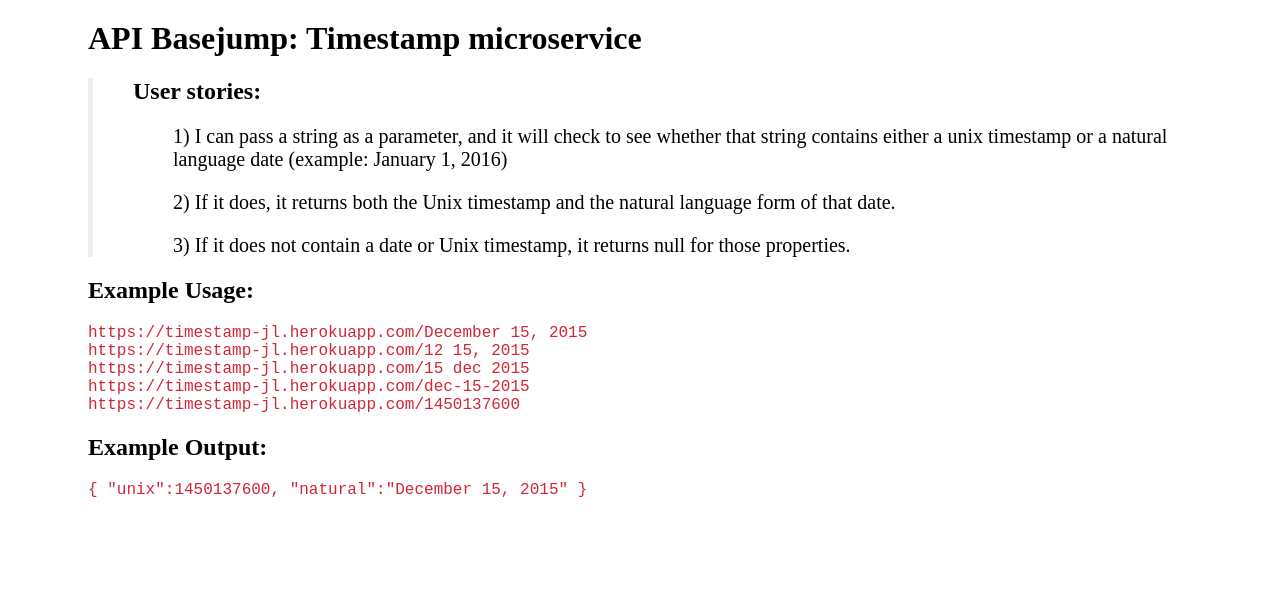
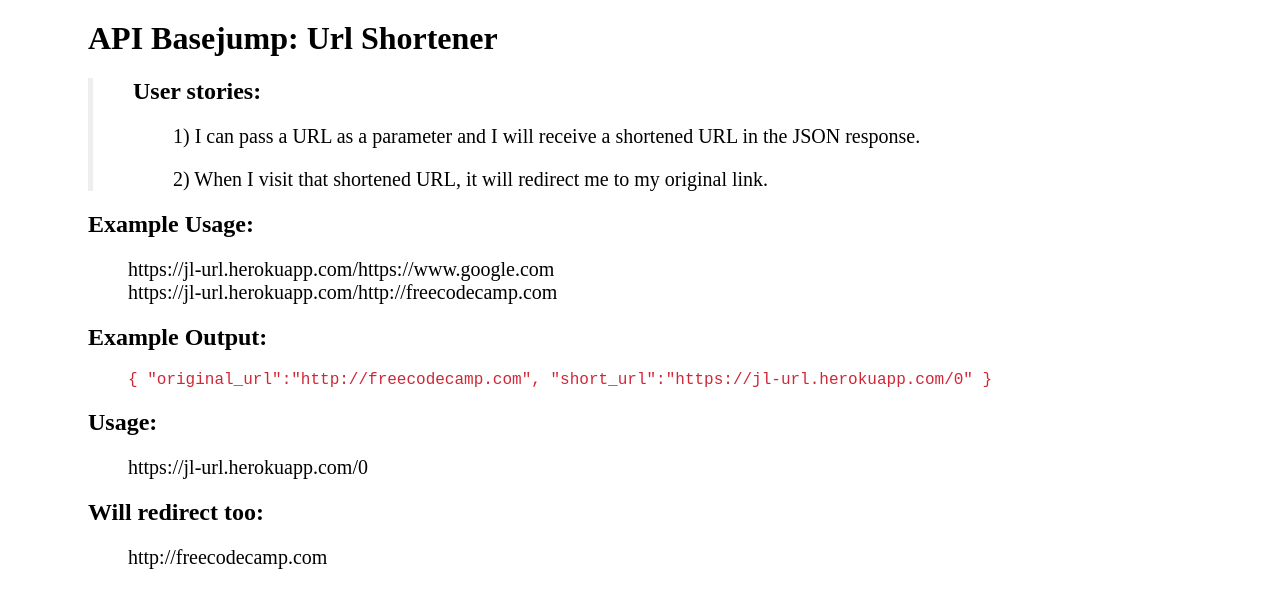
Before and after one commit to JohnL3/urlshortener, a website: page public/index.html in a window 1280 px wide. Drawn offline with Linux system fonts and the light colour scheme.

Commit message:
updateing changes

```diff
--- a/public/index.html
+++ b/public/index.html
@@ -2,35 +2,31 @@
 <head>
 		<meta charset="utf-8">
         <meta name="viewport" content="width=device-width">
-        <title>TimeStamp</title>
+        <title>Url Shortener</title>
         <link href="main.css" rel="stylesheet" type="text/css" />
 		<link rel="icon" type="image/png" href="./favicon/favicon-16x16.png" sizes="16x16" />
 </head>
 
 <body>
     <div class="header">
-<h1>API Basejump: Timestamp microservice</h1>
+<h1>API Basejump: Url Shortener</h1>
     </div>
     <div class="main">
     <h2> User stories:</h2>
-<p>1) I can pass a string as a parameter, and it will check to see whether that string contains either a unix timestamp or a natural language date (example: January 1, 2016)</p>
-<p>2) If it does, it returns both the Unix timestamp and the natural language form of that date.</p>
-<p>3) If it does not contain a date or Unix timestamp, it returns null for those properties.</p>
+<p>1) I can pass a URL as a parameter and I will receive a shortened URL in the JSON response.</p>
+<p>2) When I visit that shortened URL, it will redirect me to my original link.</p>
+
     </div>
 <div class="footer">
     <h2>Example Usage:</h2>
-    <code>https://timestamp-jl.herokuapp.com/December 15, 2015</code><br>
-    <code>https://timestamp-jl.herokuapp.com/12 15, 2015</code><br>
-    <code>https://timestamp-jl.herokuapp.com/15 dec 2015</code><br>
-    <code>https://timestamp-jl.herokuapp.com/dec-15-2015</code><br>
-    <code>https://timestamp-jl.herokuapp.com/1450137600</code><br>
+    <span>https://jl-url.herokuapp.com/https://www.google.com</span><br>
+    <span>https://jl-url.herokuapp.com/http://freecodecamp.com</span>
     <h2>Example Output:</h2>
-      <code>
-                {
-                  "unix":1450137600,
-                  "natural":"December 15, 2015"
-                }
-        </code>
+ <code>{ "original_url":"http://freecodecamp.com", "short_url":"https://jl-url.herokuapp.com/0" }</code><br>
+ <h2>Usage:</h2>
+  <span>https://jl-url.herokuapp.com/0</span><br>
+  <h2>Will redirect too:</h2>
+  <span>http://freecodecamp.com</span>
 </div>
 </body>
 </html>
--- a/public/main.css
+++ b/public/main.css
@@ -12,6 +12,10 @@
 	margin-left: 80px;
 	font-size: 20px;
 }
+span{
+	margin-left: 40px;
+	font-size: 20px;
+}
 h2{
 	margin-left: 40px;
 }
@@ -24,4 +28,5 @@
 code{
 	color:#d02737;
 	font-size: 16px;
+	margin-left: 40px;
 }
```
Also changed, not shown: server-1.js (+20 -20 lines), shorten.js (deleted, +0 -26 lines).
